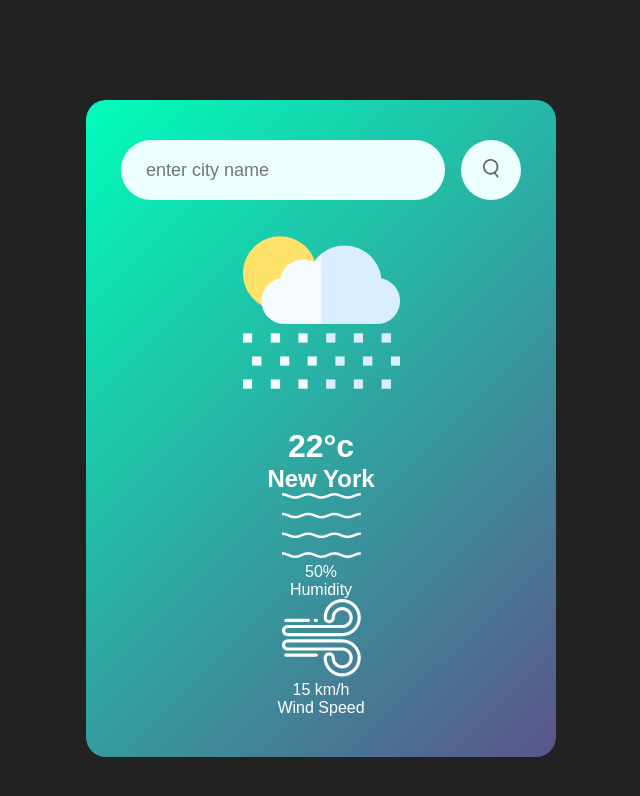
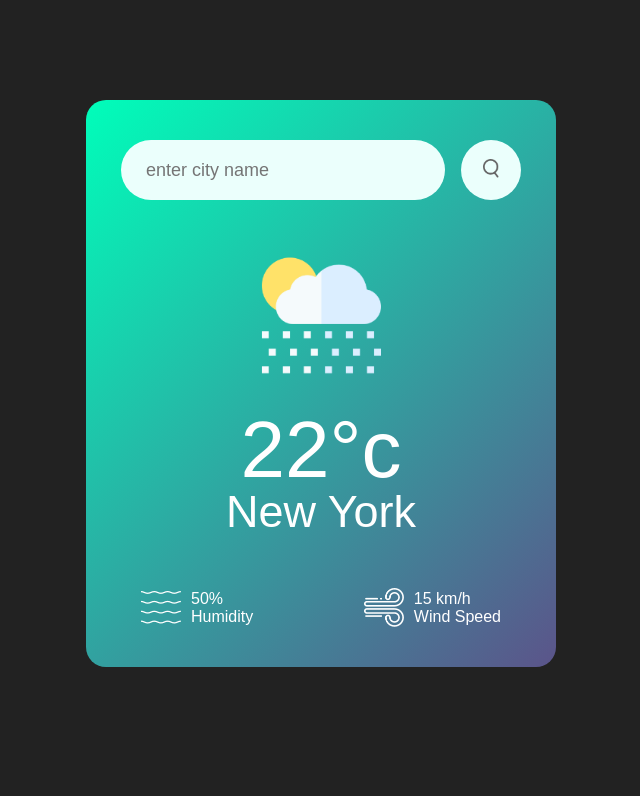
Before and after one commit to wintercresss/weather-app, a plain HTML site: page index.html in a window 1280 px wide. Shown: the whole page, without its empty margins (319-959 px from the left). Drawn offline with Linux system fonts and the light colour scheme.

Commit message:
Added some styling for main body

```diff
--- a/styles.css
+++ b/styles.css
@@ -54,3 +54,38 @@ body {
     width: 16px;
 
 }
+
+.weather-icon {
+    width: 170px;
+    margin-top: 30px;
+}
+
+.weather h1 {
+    font-size: 80px;
+    font-weight: 500;
+}
+
+.weather h2 {
+    font-size: 45px;
+    font-weight: 400;
+    margin-top: -10px; /* MAYBE CHANGE LATER */
+}
+
+.details {
+    display: flex;
+    align-items: center;
+    justify-content: space-between;
+    padding: 0 20px;
+    margin-top: 50px;
+}
+
+.col {
+    display: flex;
+    align-items: center;
+    text-align: left;
+}
+
+.col img {
+    width: 40px;
+    margin-right: 10px;
+}
```
